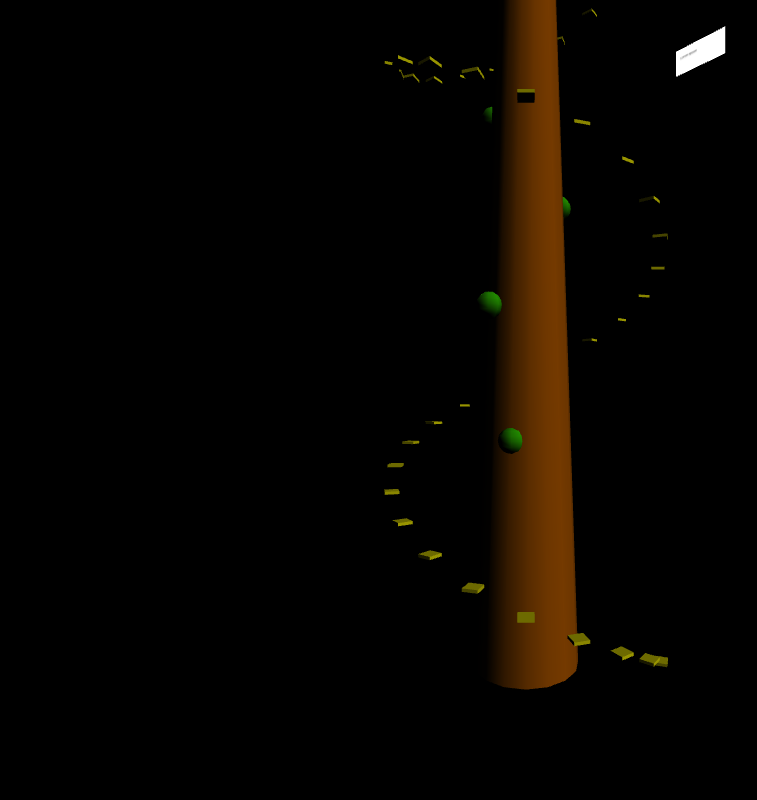
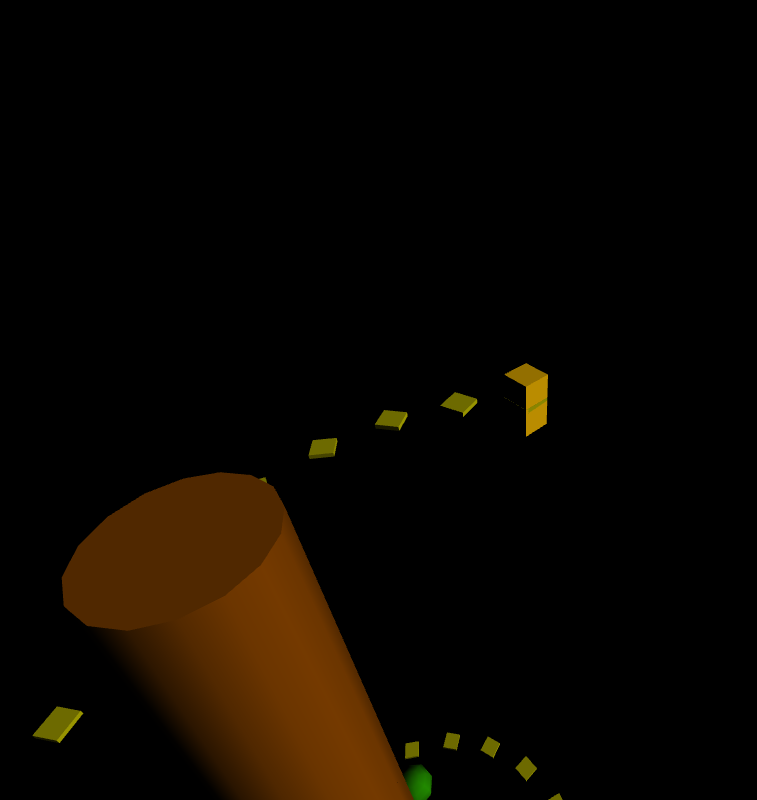
Before and after one commit to midnightmadwalk/some-good-html, a plain HTML site: page index.html in a window 1280 px wide. Shown: the whole page, without its empty margins (114-871 px from the left). Drawn offline with nearby package versions, Linux system fonts and the light colour scheme; animation ran at ten frames a second.

Commit message:
Update index.html

```diff
--- a/index.html
+++ b/index.html
@@ -140,10 +140,9 @@
       paper.position.set(5, height / 2 + 5, 5); // Position relative to tree
       paper.rotation.y = -Math.PI / 4; // Make the paper face the sunlight
       scene.add(paper);
-      return paper;
     }
 
-    const paper = createTextPaper(); // Create and add the paper
+    createTextPaper(); // Call the function to add the paper with text
 
     // Animation loop
     function animate() {
@@ -158,19 +157,28 @@
       character.position.set(x, y, z);
       character.rotation.y = -angle;
 
-      // Calculate the distance between character and paper
-      const paperPosition = paper.position; // Paper position
-      const distance = character.position.distanceTo(paperPosition);
+      // Set camera orbit around the staircase
+      const cameraOrbitRadius = 10;
+      const cameraAngle = angle + Math.PI / 2; // Ensure the camera stays behind the character
 
-      // Scale the paper based on the distance (text grows as character approaches)
-      const scale = Math.max(0.5, Math.min(2, 2 - distance * 0.2)); // Scale range from 0.5 to 2
-      paper.scale.set(scale, scale, scale); // Apply the scale to the paper
+      const cameraX = radius * Math.cos(cameraAngle);
+      const cameraZ = radius * Math.sin(cameraAngle);
+      const cameraHeight = y + 5; // Set the camera height to slightly above the character
 
-      // Render the scene and camera
+      camera.position.set(cameraX, cameraHeight, cameraZ);
+      camera.lookAt(x, y, z); // Ensure the camera is always looking at the character
+
       renderer.render(scene, camera);
     }
 
-    animate(); // Start the animation loop
+    animate();
+
+    // Adjust camera on window resize
+    window.addEventListener('resize', () => {
+      camera.aspect = window.innerWidth / window.innerHeight;
+      camera.updateProjectionMatrix();
+      renderer.setSize(window.innerWidth, window.innerHeight);
+    });
   </script>
 </body>
 </html>
```
